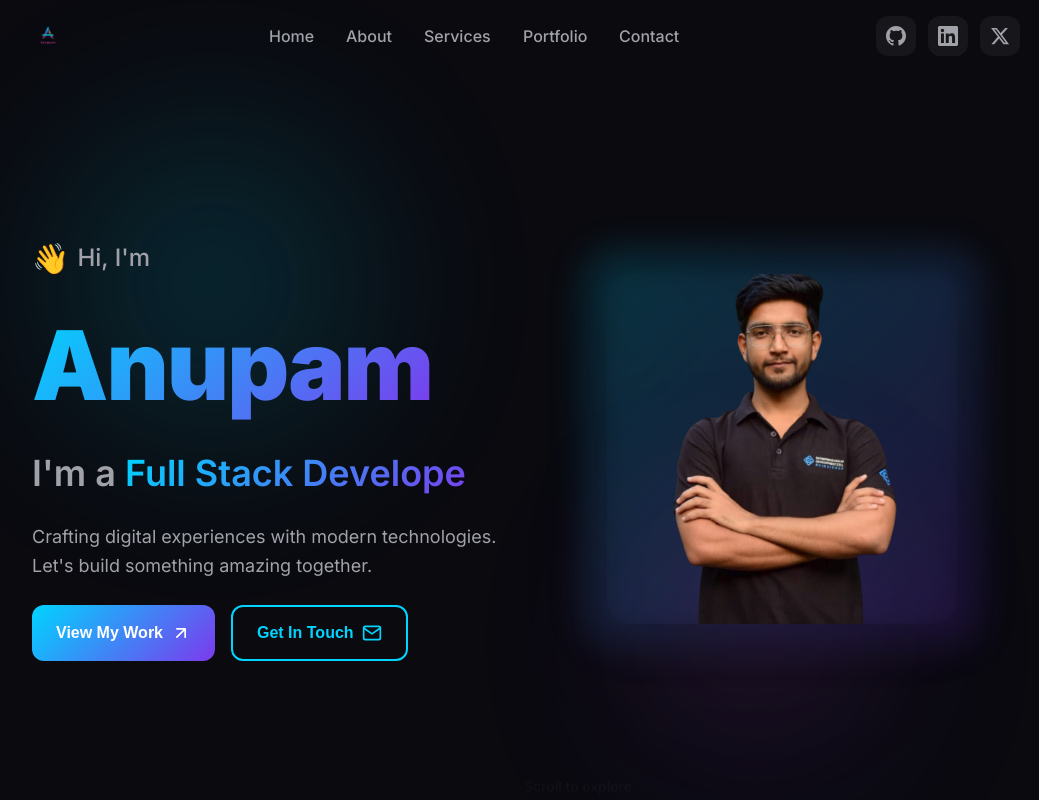
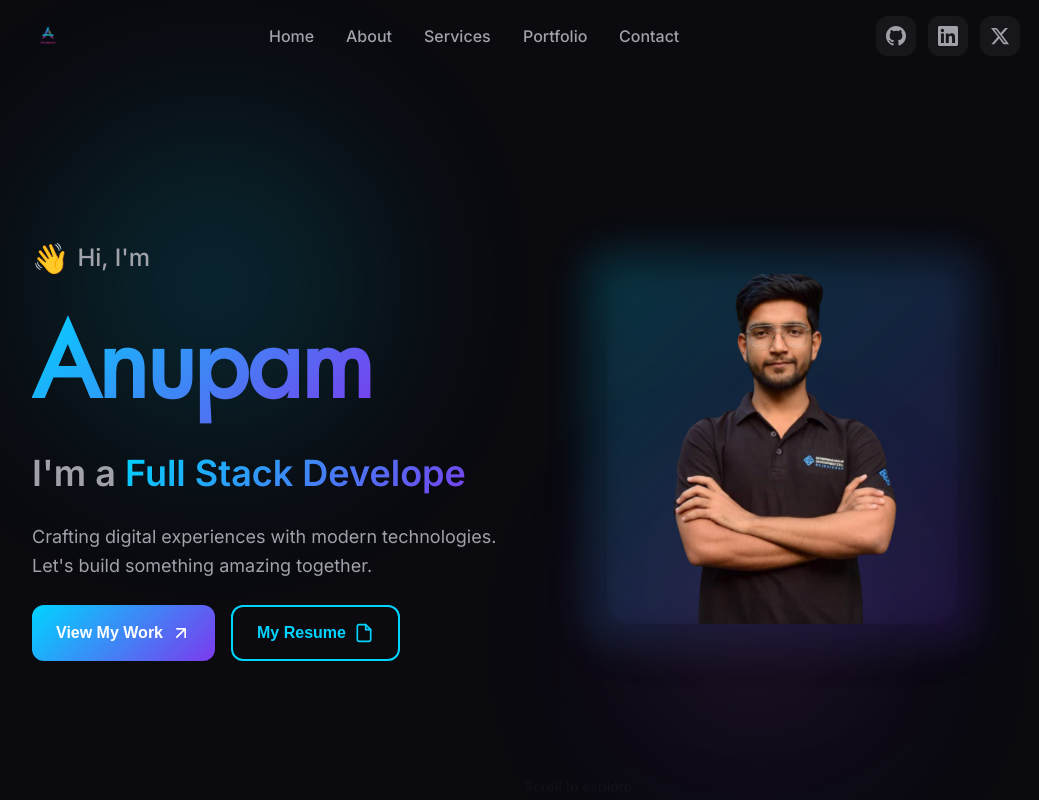
Before and after one commit to Anupam4058/Animated-Portfolio, a React (Vite) app: page / in a window 1280 px wide. Shown: the top 800 px of the page, without its empty margins (116-1155 px from the left). Built offline with nearby package versions, Linux system fonts and the light colour scheme.

Commit message:
updated fonts and some designs

```diff
--- a/src/app.scss
+++ b/src/app.scss
@@ -4,6 +4,15 @@
 
 // Import Google Fonts
 @import url('https://fonts.googleapis.com/css2?family=Inter:wght@300;400;500;600;700;800;900&family=JetBrains+Mono:wght@400;500;600&display=swap');
+
+// Import Futura Font
+@font-face {
+  font-family: 'Futura';
+  src: url('/fonts/futura/futurastd-book-webfont.woff') format('woff');
+  font-weight: normal;
+  font-style: normal;
+  font-display: swap;
+}
 
 // ========================================
 // COLOR SYSTEM
@@ -84,6 +93,7 @@ $bg-glass: rgba(255, 255, 255, 0.1);
 // ========================================
 
 $font-primary: 'Inter', 'SF Pro Display', -apple-system, BlinkMacSystemFont, sans-serif;
+$font-heading: 'Futura', 'Inter', 'SF Pro Display', -apple-system, BlinkMacSystemFont, sans-serif;
 $font-mono: 'JetBrains Mono', 'Fira Code', monospace;
 
 // Font Sizes
@@ -443,11 +453,16 @@ textarea {
 // RESPONSIVE TYPOGRAPHY
 // ========================================
 
+h1, h2, h3, h4, h5, h6 {
+  font-family: $font-heading;
+}
+
 .hero-title {
   font-size: clamp($text-4xl, 8vw, $text-8xl);
   font-weight: $font-black;
   line-height: $leading-tight;
   letter-spacing: -0.02em;
+  font-family: $font-heading;
 }
 
 .section-title {
@@ -455,6 +470,7 @@ textarea {
   font-weight: $font-bold;
   line-height: $leading-tight;
   letter-spacing: -0.01em;
+  font-family: $font-heading;
 }
 
 .subtitle {
--- a/src/components/hero/Hero.jsx
+++ b/src/components/hero/Hero.jsx
@@ -94,7 +94,7 @@ const Hero = () => {
 
   const roles = [
     "Full Stack Developer",
-    "AI & ML enthusiast",
+    "AI & ML Enthusiast",
   ];
 
   // Function to determine if we should use "a" or "an"
@@ -222,12 +222,12 @@ const Hero = () => {
                 variants={buttonVariants}
                 whileHover="hover"
                 whileTap="tap"
-                onClick={() => scrollToSection("Contact")}
+                onClick={() => window.open("https://drive.google.com/file/d/1Mt-V26al1zcmP2a-0k-gJXdHURxas0rz/view?usp=sharing", "_blank")}
               >
-                <span>Get In Touch</span>
+                <span>My Resume</span>
                 <svg width="20" height="20" viewBox="0 0 24 24" fill="none">
-                  <path d="M4 4H20C21.1 4 22 4.9 22 6V18C22 19.1 21.1 20 20 20H4C2.9 20 2 19.1 2 18V6C2 4.9 2.9 4 4 4Z" stroke="currentColor" strokeWidth="2" strokeLinecap="round" strokeLinejoin="round"/>
-                  <polyline points="22,6 12,13 2,6" stroke="currentColor" strokeWidth="2" strokeLinecap="round" strokeLinejoin="round"/>
+                  <path d="M14 2H6C5.46957 2 4.96086 2.21071 4.58579 2.58579C4.21071 2.96086 4 3.46957 4 4V20C4 20.5304 4.21071 21.0391 4.58579 21.4142C4.96086 21.7893 5.46957 22 6 22H18C18.5304 22 19.0391 21.7893 19.4142 21.4142C19.7893 21.0391 20 20.5304 20 20V8L14 2Z" stroke="currentColor" strokeWidth="2" strokeLinecap="round" strokeLinejoin="round"/>
+                  <polyline points="14,2 14,8 20,8" stroke="currentColor" strokeWidth="2" strokeLinecap="round" strokeLinejoin="round"/>
                 </svg>
               </motion.button>
             </motion.div>
--- a/src/components/hero/hero.scss
+++ b/src/components/hero/hero.scss
@@ -119,6 +119,7 @@
       line-height: $leading-tight;
       letter-spacing: -0.02em;
       margin: 0;
+      font-family: $font-heading;
     }
 
     .role-container {
```
Also changed, not shown: public/fonts/futura/futurastd-book-webfont.woff (added).
